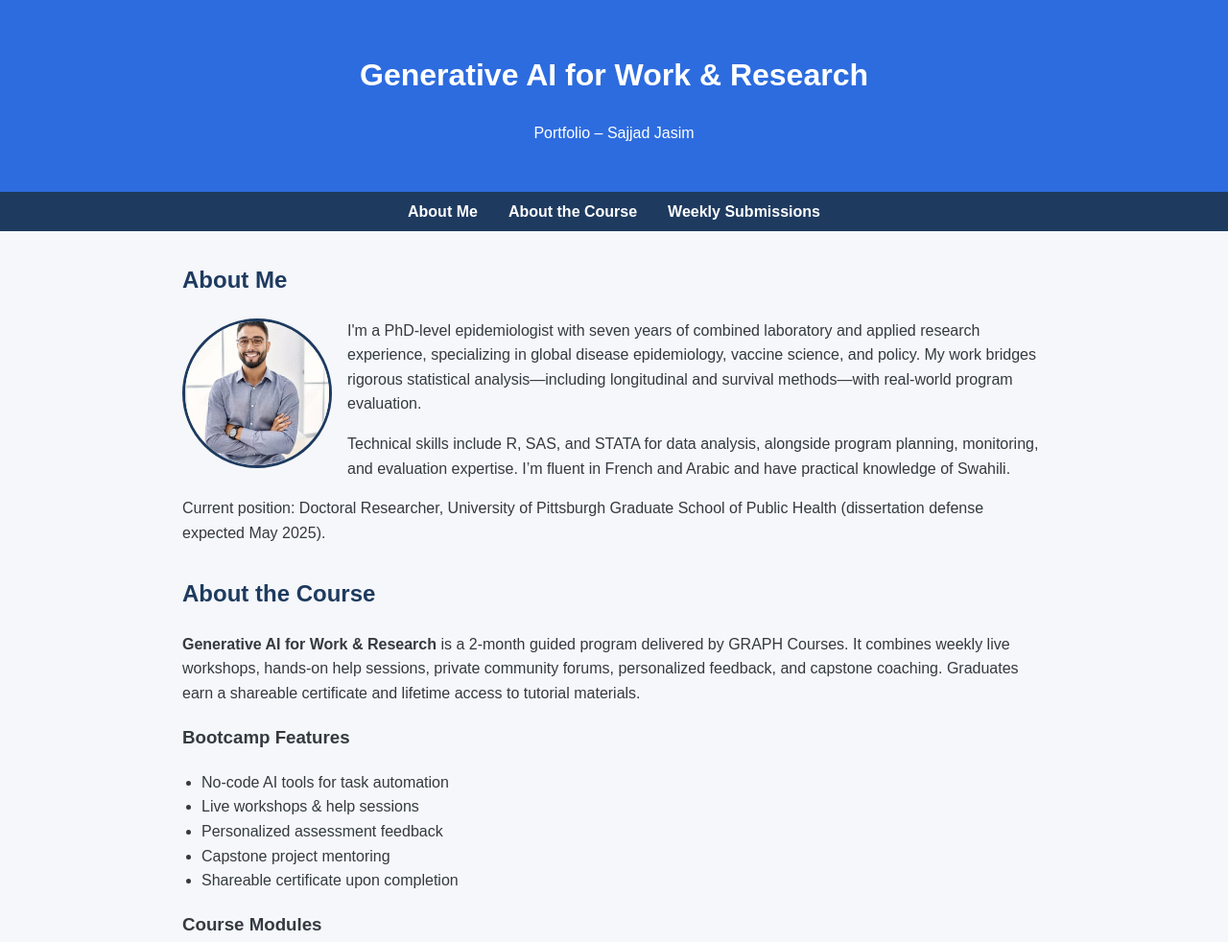
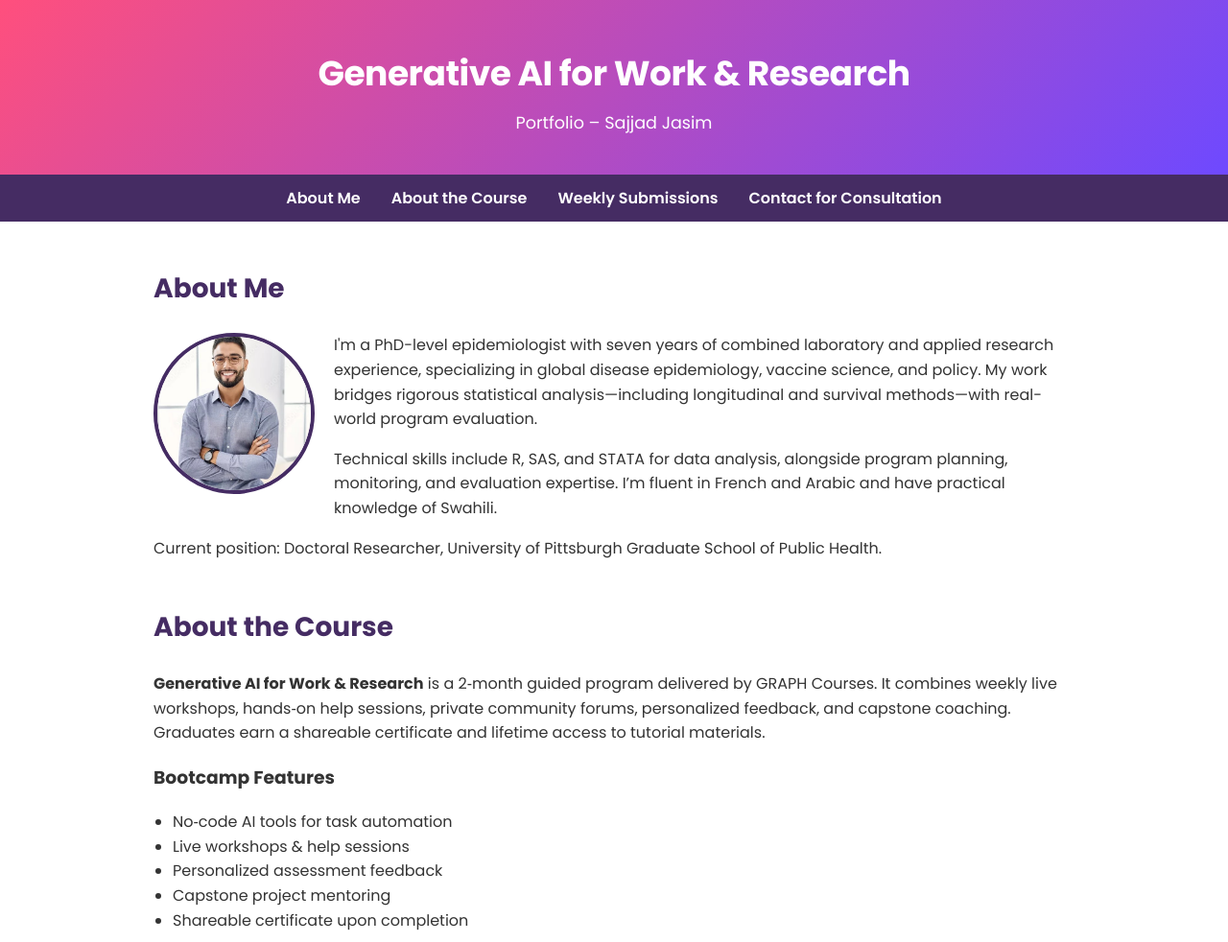
Before and after one commit to ali-shalah/graph-ai-portfolio2, a plain HTML site: page index.html in a window 1280 px wide. Shown: the top 982 px of the page at 96% size. Drawn offline with Linux system fonts and the light colour scheme.

Commit message:
Update index.html

```diff
--- a/index.html
+++ b/index.html
@@ -4,26 +4,90 @@
 <meta charset="UTF-8">
 <meta name="viewport" content="width=device-width, initial-scale=1.0">
 <title>Generative AI for Work & Research – Portfolio</title>
+<link href="https://fonts.googleapis.com/css2?family=Poppins:wght@400;600;700&display=swap" rel="stylesheet">
 <style>
 :root {
-  /* Bluish–grey palette */
-  --primary: #2d6cdf;
-  --secondary: #1e3a5f;
-  --light: #f5f7fa;
-  --dark: #343a40;
+  /* Shade Zahrai–inspired palette */
+  --primary-start: #ff4f7d; /* vibrant pink */
+  --primary-end: #6e49ff;  /* rich violet */
+  --secondary: #452c63;    /* deep purple for nav & accents */
+  --light: #ffffff;        /* clean white background */
+  --dark: #333333;         /* dark charcoal text */
 }
-body{font-family: Arial, sans-serif;margin:0;color:var(--dark);background:var(--light);line-height:1.6;}
-header{background:var(--primary);color:#fff;padding:2rem 1rem;text-align:center;box-shadow:0 2px 6px rgba(0,0,0,0.15);}
-nav{background:var(--secondary);display:flex;justify-content:center;gap:2rem;padding:0.5rem 1rem;position:sticky;top:0;z-index:1000;}
-nav a{color:#fff;text-decoration:none;font-weight:bold;transition:opacity 0.2s ease;}
-nav a:hover{opacity:0.75;}
-section{max-width:900px;margin:2rem auto;padding:0 1rem;}
-h2{color:var(--secondary);margin-top:0;}
+body{
+  font-family:'Poppins',sans-serif;
+  margin:0;
+  color:var(--dark);
+  background:var(--light);
+  line-height:1.6;
+}
+header{
+  background:linear-gradient(135deg,var(--primary-start),var(--primary-end));
+  color:#fff;
+  padding:3rem 1rem 2.5rem;
+  text-align:center;
+  box-shadow:0 3px 8px rgba(0,0,0,0.2);
+}
+header h1{font-size:2.25rem;margin:0 0 0.5rem;font-weight:700;letter-spacing:-0.5px;}
+header p{font-size:1.1rem;margin:0;font-weight:400;}
+nav{
+  background:var(--secondary);
+  display:flex;
+  justify-content:center;
+  flex-wrap:wrap;
+  gap:2rem;
+  padding:0.75rem 1rem;
+  position:sticky;
+  top:0;
+  z-index:1000;
+}
+nav a{
+  color:#fff;
+  text-decoration:none;
+  font-weight:600;
+  transition:opacity 0.2s ease;
+}
+nav a:hover{opacity:0.8;}
+section{
+  max-width:960px;
+  margin:3rem auto;
+  padding:0 1rem;
+}
+h2{
+  color:var(--secondary);
+  margin-top:0;
+  font-size:1.75rem;
+  font-weight:700;
+}
 ul{padding-left:1.25rem;}
-.module-grid{display:grid;grid-template-columns:repeat(auto-fit,minmax(240px,1fr));gap:1rem;}
-.card{background:#fff;border:1px solid #d3d9df;border-radius:8px;padding:1rem;box-shadow:0 2px 4px rgba(0,0,0,0.05);}
-.profile-img{width:150px;height:150px;border-radius:50%;object-fit:cover;border:3px solid var(--secondary);float:left;margin:0 1rem 1rem 0;}
-footer{text-align:center;padding:2rem 0;font-size:0.9rem;color:#6c757d;}
+.module-grid{
+  display:grid;
+  grid-template-columns:repeat(auto-fit,minmax(260px,1fr));
+  gap:1.25rem;
+}
+.card{
+  background:#fff;
+  border:1px solid #e5e5f0;
+  border-radius:10px;
+  padding:1.25rem;
+  box-shadow:0 2px 6px rgba(0,0,0,0.06);
+}
+.profile-img{
+  width:160px;
+  height:160px;
+  border-radius:50%;
+  object-fit:cover;
+  border:4px solid var(--secondary);
+  float:left;
+  margin:0 1.25rem 1.25rem 0;
+}
+iframe{width:100%;border:0;}
+footer{
+  text-align:center;
+  padding:2rem 0 3rem;
+  font-size:0.9rem;
+  color:#666c7a;
+}
 </style>
 </head>
 <body>
@@ -36,6 +100,7 @@
   <a href="#about-me">About Me</a>
   <a href="#about-course">About the Course</a>
   <a href="#submissions">Weekly Submissions</a>
+  <a href="#consultation">Contact for Consultation</a>
 </nav>
 
 <section id="about-me">
@@ -43,16 +108,16 @@
   <img src="https://github.com/ali-shalah/graph-ai-portfolio2/blob/main/Random%20person.jpg?raw=true" alt="Profile photo of Sajjad Jasim" class="profile-img">
   <p>I'm a PhD-level epidemiologist with seven years of combined laboratory and applied research experience, specializing in global disease epidemiology, vaccine science, and policy. My work bridges rigorous statistical analysis—including longitudinal and survival methods—with real-world program evaluation.</p>
   <p>Technical skills include R, SAS, and STATA for data analysis, alongside program planning, monitoring, and evaluation expertise. I’m fluent in French and Arabic and have practical knowledge of Swahili.</p>
-  <p>Current position: Doctoral Researcher, University of Pittsburgh Graduate School of Public Health (dissertation defense expected May 2025).</p>
+  <p>Current position: Doctoral Researcher, University of Pittsburgh Graduate School of Public Health.</p>
 </section>
 
 <section id="about-course">
   <h2>About the Course</h2>
-  <p><strong>Generative AI for Work & Research</strong> is a 2-month guided program delivered by GRAPH Courses. It combines weekly live workshops, hands-on help sessions, private community forums, personalized feedback, and capstone coaching. Graduates earn a shareable certificate and lifetime access to tutorial materials.</p>
+  <p><strong>Generative AI for Work & Research</strong> is a 2‑month guided program delivered by GRAPH Courses. It combines weekly live workshops, hands‑on help sessions, private community forums, personalized feedback, and capstone coaching. Graduates earn a shareable certificate and lifetime access to tutorial materials.</p>
 
   <h3>Bootcamp Features</h3>
   <ul>
-    <li>No-code AI tools for task automation</li>
+    <li>No‑code AI tools for task automation</li>
     <li>Live workshops & help sessions</li>
     <li>Personalized assessment feedback</li>
     <li>Capstone project mentoring</li>
@@ -61,12 +126,12 @@
 
   <h3>Course Modules</h3>
   <div class="module-grid">
-    <div class="card"><h4>Module 1 – Websites, Documents & Presentations</h4><ul><li>How LLMs are trained & major providers</li><li>Generating Markdown, LaTeX, HTML</li><li>No-code research websites</li><li>AI tools for scientific communication</li></ul></div>
-    <div class="card"><h4>Module 2 – AI-Automated Data Analysis</h4><ul><li>Quick data analysis with ChatGPT Code Interpreter</li><li>Automated dashboards with TheBricks</li><li>Dataset processing with Julius</li><li>Automated reports & visualizations</li></ul></div>
+    <div class="card"><h4>Module 1 – Websites, Documents & Presentations</h4><ul><li>How LLMs are trained & major providers</li><li>Generating Markdown, LaTeX, HTML</li><li>No‑code research websites</li><li>AI tools for scientific communication</li></ul></div>
+    <div class="card"><h4>Module 2 – AI‑Automated Data Analysis</h4><ul><li>Quick data analysis with ChatGPT Code Interpreter</li><li>Automated dashboards with TheBricks</li><li>Dataset processing with Julius</li><li>Automated reports & visualizations</li></ul></div>
     <div class="card"><h4>Module 3 – GenAI for Research & Text Analysis</h4><ul><li>Efficient literature reviews</li><li>Text classification & sentiment analysis</li><li>Knowledge maps & summarization workflows</li></ul></div>
-    <div class="card"><h4>Module 4 – Custom GPTs & Chatbots</h4><ul><li>LLM architecture, context windows, RAG</li><li>Building domain-specific GPTs</li><li>Interactive chatbots with Botpress</li></ul></div>
+    <div class="card"><h4>Module 4 – Custom GPTs & Chatbots</h4><ul><li>LLM architecture, context windows, RAG</li><li>Building domain‑specific GPTs</li><li>Interactive chatbots with Botpress</li></ul></div>
     <div class="card"><h4>Module 5 – AI for Task Automation</h4><ul><li>Email response automations</li><li>AI agents for literature monitoring</li><li>Browser control workflows</li></ul></div>
-    <div class="card"><h4>Module 6 – GenAI for Communication & Outreach</h4><ul><li>AI-generated research summaries</li><li>Scientific figures & diagrams</li><li>Video abstracts with minimal effort</li></ul></div>
+    <div class="card"><h4>Module 6 – GenAI for Communication & Outreach</h4><ul><li>AI‑generated research summaries</li><li>Scientific figures & diagrams</li><li>Video abstracts with minimal effort</li></ul></div>
     <div class="card"><h4>Module 7 – Capstone Project & Showcase</h4><ul><li>Peer feedback & coaching</li><li>Final project presentation</li><li>Public Q&A session</li></ul></div>
   </div>
 
@@ -76,7 +141,7 @@
     <li>Workshop assignments – 35%</li>
     <li>Attendance & participation – 10%</li>
     <li>Final project – 40%</li>
-    <li>Passing grade: 80% (attend ≥5 workshops)</li>
+    <li>Passing grade: 80% (attend ≥5 workshops)</li>
   </ul>
 </section>
 
@@ -84,23 +149,28 @@
   <h2>My Weekly Submissions</h2>
   <p>Links will appear here as the course progresses.</p>
   <ul>
-    <li>Week 1 – <em>coming soon</em></li>
-    <li>Week 2 – <em>coming soon</em></li>
-    <li>Week 3 – <a href="https://drive.google.com/file/d/1bI0KTkr1bphBNskOeiwkkVTSbmxd26CA/view?usp=sharing" target="_blank" rel="noopener">Data Analyst Job Market Analysis Report</a></li>
-    <li>Week 4 – <em>coming soon</em></li>
-    <li>Week 5 – <em>coming soon</em></li>
-    <li>Week 6 – <em>coming soon</em></li>
-    <li>Week 7 – <em>coming soon</em></li>
+    <li>Week 1 – <em>coming soon</em></li>
+    <li>Week 2 – <em>coming soon</em></li>
+    <li>Week 3 – <a href="https://drive.google.com/file/d/1bI0KTkr1bphBNskOeiwkkVTSbmxd26CA/view?usp=sharing" target="_blank" rel="noopener">Data Analyst Job Market Analysis Report</a></li>
+    <li>Week 4 – <em>coming soon</em></li>
+    <li>Week 5 – <em>coming soon</em></li>
+    <li>Week 6 – <em>coming soon</em></li>
+    <li>Week 7 – <em>coming soon</em></li>
   </ul>
 </section>
 
+<section id="consultation">
+  <h2>Contact for Consultation</h2>
+  <p>If you'd like personalized guidance or project consultation, please fill out the form below:</p>
+  <iframe src="https://docs.google.com/forms/d/e/1FAIpQLSdOn4hIscfIRsoK9fXmwaR_v0hqYBkJJrqzBGa2hwm3RecJfA/viewform?embedded=true" height="824" marginheight="0" marginwidth="0">Loading…</iframe>
+</section>
+
 <footer>
-  <p>&copy; 2025 Sajjad Jasim | Generative AI for Work & Research Portfolio</p>
+  <p>&copy; 2025 Sajjad Jasim | Generative AI for Work & Research Portfolio</p>
 </footer>
 
 <!-- Botpress Chatbot Integration -->
 <script src="https://cdn.botpress.cloud/webchat/v2.4/inject.js"></script>
 <script src="https://files.bpcontent.cloud/2025/06/05/18/20250605184456-5Q9ZA4IN.js"></script>
-
 </body>
 </html>
```
